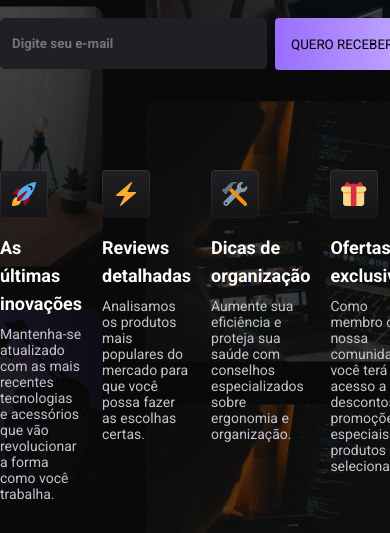
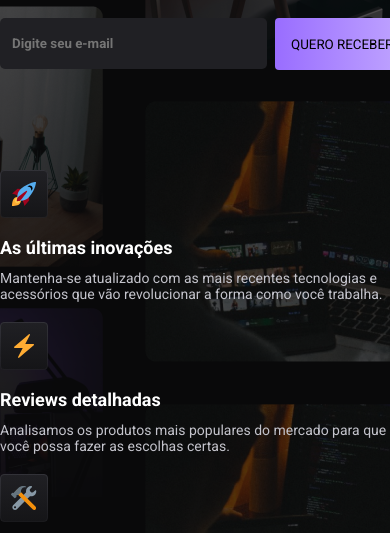
Before and after one commit to tfigueira45/Newsletter-Page, a plain HTML site: page index.html in a window 390 px wide. Shown: the part 274-807 px from the top of the page. Drawn offline with Linux system fonts and the light colour scheme.

Commit message:
Update style.css

```diff
--- a/style.css
+++ b/style.css
@@ -141,3 +141,8 @@ body * {
   font-weight: 700;
   line-height: 28px;
 }
+@media (max-width: 600px){
+  .cardsGroup{
+    flex-direction: column;
+  }
+}
```
